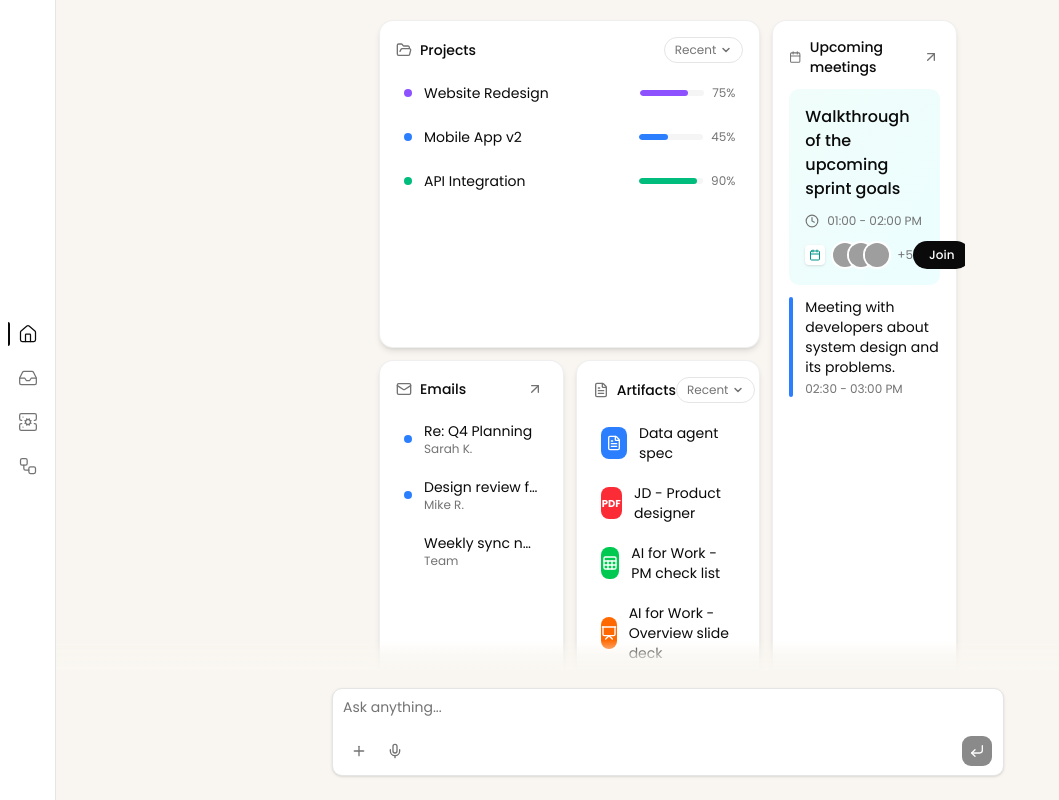
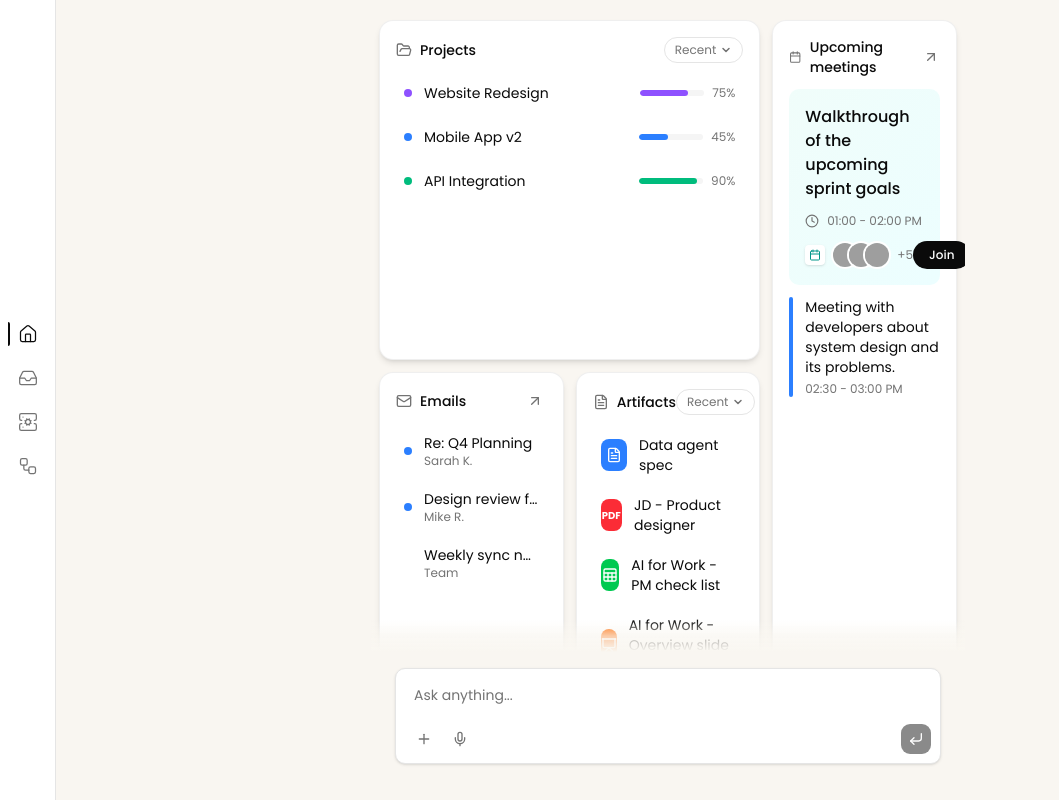
Before and after one commit to miketdonahue/writer-future, a Next.js app: page /home in a window 1280 px wide. Shown: the whole page, without its empty margins (0-1059 px from the left). Built offline with nearby package versions, Linux system fonts and the light colour scheme; grey boxes are pictures that could not be loaded; what @trpc/react-query would draw is missing.

Commit message:
Change chat composer back to first column

```diff
--- a/src/app/agents/page.tsx
+++ b/src/app/agents/page.tsx
@@ -1,6 +1,6 @@
 export default function AgentsPage() {
   return (
-    <>
+    <div className="pb-(--composer-height)">
       <h1 className="text-lg font-medium tracking-tight text-foreground">Agents</h1>
       <p className="mt-3 text-sm leading-relaxed text-muted-foreground">
         Lorem ipsum dolor sit amet, consectetur adipiscing elit. Pellentesque vitae ligula sit amet
@@ -81,6 +81,6 @@ export default function AgentsPage() {
         ultrices posuere cubilia curae; Nam et sem in lacus facilisis laoreet. Aliquam sed dolor in
         lorem bibendum posuere.
       </p>
-    </>
+    </div>
   );
 }
--- a/src/app/automations/page.tsx
+++ b/src/app/automations/page.tsx
@@ -1,11 +1,11 @@
 export default function AutomationsPage() {
   return (
-    <>
+    <div className="pb-(--composer-height)">
       <h1 className="text-lg font-medium tracking-tight text-foreground">Automations</h1>
       <p className="mt-3 text-sm leading-relaxed text-muted-foreground">
         Rules, triggers, and actions that keep work moving. Set up automatic routing, notifications,
         and publishing workflows.
       </p>
-    </>
+    </div>
   );
 }
--- a/src/app/home/page.tsx
+++ b/src/app/home/page.tsx
@@ -3,9 +3,12 @@
 import {
   ArrowUpRight,
   Calendar,
+  CheckCircle2,
+  Circle,
   Clock,
   FileText,
   FolderOpen,
+  ListTodo,
   Mail,
   Presentation,
   Sheet,
@@ -13,6 +16,7 @@ import {
 import { useState } from "react";
 import { useDetailPane } from "@/components/detail-pane-context";
 import { Avatar, AvatarFallback, AvatarGroup, AvatarImage } from "@/components/ui/avatar";
+import { ScrollArea } from "@/components/ui/scroll-area";
 import { cn } from "@/lib/utils";
 
 // Mock data
@@ -59,6 +63,13 @@ const emails = [
   { id: 1, subject: "Re: Q4 Planning", from: "Sarah K.", unread: true },
   { id: 2, subject: "Design review feedback", from: "Mike R.", unread: true },
   { id: 3, subject: "Weekly sync notes", from: "Team", unread: false },
+];
+
+const todos = [
+  { id: 1, title: "Send sprint goals recap to stakeholders", due: "Today", done: false, tag: "5m" },
+  { id: 2, title: "Review design system updates", due: "Tomorrow", done: false, tag: "Review" },
+  { id: 3, title: "Confirm venue for customer workshop", due: "Wed", done: true, tag: "Ops" },
+  { id: 4, title: "Draft 1-page brief for data agent", due: "Fri", done: false, tag: "Writing" },
 ];
 
 function FileIcon({ type }: { type: string }) {
@@ -133,9 +144,9 @@ export default function HomePage() {
   };
 
   return (
-    <div className="min-h-full p-2">
+    <div className="min-h-full p-2 pb-(--composer-height)">
       {/* Grid layout */}
-      <div className="grid min-h-full grid-cols-1 gap-3 sm:grid-cols-2 lg:grid-cols-3 lg:grid-rows-[minmax(0,1fr)_minmax(0,1fr)]">
+      <div className="grid min-h-full grid-cols-1 gap-3 sm:grid-cols-2 lg:grid-cols-3 lg:grid-rows-[minmax(0,1fr)_minmax(0,1fr)_minmax(0,1fr)]">
         {/* Projects Card - Top / Wide */}
         <WidgetCard className="h-full sm:col-span-2 lg:col-span-2 lg:row-start-1">
           <WidgetHeader
@@ -190,7 +201,7 @@ export default function HomePage() {
         </WidgetCard>
 
         {/* Upcoming Meetings Card - Right / Tall */}
-        <WidgetCard className="h-full lg:col-start-3 lg:row-span-2">
+        <WidgetCard className="h-full lg:col-start-3 lg:row-span-3 lg:row-start-1">
           <WidgetHeader
             icon={Calendar}
             title="Upcoming meetings"
@@ -337,6 +348,70 @@ export default function HomePage() {
             ))}
           </div>
         </WidgetCard>
+
+        {/* Todos Card - Third Row / Wide */}
+        <WidgetCard className="flex h-full min-h-0 flex-col sm:col-span-2 lg:col-span-2 lg:col-start-1 lg:row-start-3">
+          <WidgetHeader
+            icon={ListTodo}
+            title="Todos"
+            action={
+              <button
+                type="button"
+                className="flex items-center gap-1 rounded-full border border-border bg-card px-2.5 py-1 text-xs text-muted-foreground transition-colors hover:bg-muted"
+              >
+                Today
+                <svg className="size-3" viewBox="0 0 12 12" fill="none" aria-hidden="true">
+                  <path
+                    d="M3 4.5L6 7.5L9 4.5"
+                    stroke="currentColor"
+                    strokeWidth="1.5"
+                    strokeLinecap="round"
+                    strokeLinejoin="round"
+                  />
+                </svg>
+              </button>
+            }
+          />
+
+          <ScrollArea className="min-h-0 flex-1">
+            <div className="space-y-1 pr-2">
+              {todos.map((todo) => (
+                <div
+                  key={todo.id}
+                  className={cn(
+                    "group flex items-start gap-3 rounded-lg p-2 transition-colors hover:bg-muted/50",
+                    todo.done && "opacity-80"
+                  )}
+                >
+                  <div className="mt-0.5 text-muted-foreground">
+                    {todo.done ? (
+                      <CheckCircle2 className="size-4 text-emerald-600" />
+                    ) : (
+                      <Circle className="size-4" />
+                    )}
+                  </div>
+                  <div className="min-w-0 flex-1">
+                    <p
+                      className={cn(
+                        "truncate text-sm text-foreground",
+                        todo.done && "text-muted-foreground line-through"
+                      )}
+                    >
+                      {todo.title}
+                    </p>
+                    <div className="mt-1 flex items-center gap-2">
+                      <span className="text-xs text-muted-foreground">{todo.due}</span>
+                      <span className="text-muted-foreground/40">•</span>
+                      <span className="rounded-full bg-muted px-2 py-0.5 text-[10px] font-medium text-muted-foreground">
+                        {todo.tag}
+                      </span>
+                    </div>
+                  </div>
+                </div>
+              ))}
+            </div>
+          </ScrollArea>
+        </WidgetCard>
       </div>
     </div>
   );
--- a/src/components/app-shell.tsx
+++ b/src/components/app-shell.tsx
@@ -35,7 +35,7 @@ function AppShellInner({ children }: { children: React.ReactNode }) {
   const pathname = usePathname();
   const prevPathname = useRef(pathname);
   const { isOpen, content, close, setContent } = useDetailPane();
-  const composerHeight = "96px";
+  const composerHeight = "160px";
 
   const getIsActive = (href: string) => {
     return pathname.startsWith(href);
@@ -103,12 +103,9 @@ function AppShellInner({ children }: { children: React.ReactNode }) {
         >
           <main className="h-full w-[calc(50%-6px)] shrink-0 overflow-hidden">
             <div className="relative h-full">
-              <div className="h-full overflow-auto pb-40">
+              <div className="h-full overflow-auto pb-(--composer-height)">
                 <PageTransition>{children}</PageTransition>
               </div>
-            </div>
-          </main>
-        </motion.div>
 
               <div className="pointer-events-none absolute inset-x-0 bottom-0 z-20">
                 <div className="absolute inset-x-0 -top-8 h-8 bg-linear-to-t from-background-warm via-background-warm/70 to-transparent" />
@@ -118,6 +115,9 @@ function AppShellInner({ children }: { children: React.ReactNode }) {
                   </div>
                 </div>
               </div>
+            </div>
+          </main>
+        </motion.div>
 
         {/* Detail Pane - uses AnimatePresence for proper enter/exit */}
         <AnimatePresence>
@@ -127,9 +127,9 @@ function AppShellInner({ children }: { children: React.ReactNode }) {
               animate={{ x: 0, opacity: 1 }}
               exit={{ x: 16, opacity: 0 }}
               transition={{ duration: 0.3, ease: [0.4, 0, 0.2, 1] }}
-              className="absolute right-0 top-0 flex h-[calc(100%-var(--composer-height))] w-1/2 justify-center p-3 pl-1.5"
+              className="absolute right-0 top-0 flex h-full w-1/2 justify-center"
             >
-              <aside className="relative h-full w-full max-w-[calc(100%-6px)] overflow-y-auto rounded-lg border border-border bg-background px-6 pt-6 pb-20">
+              <aside className="relative h-full w-full overflow-y-auto border-l border-border bg-background px-6 py-6">
                 <Button
                   type="button"
                   variant="ghost"
@@ -140,16 +140,7 @@ function AppShellInner({ children }: { children: React.ReactNode }) {
                 >
                   <X className="size-4" />
                 </Button>
-                {content || (
-                  <>
-                    <h2 className="text-sm font-medium text-muted-foreground">Details</h2>
-                    <p className="mt-3 text-sm leading-relaxed text-muted-foreground">
-                      This panel shows contextual information. When you select a document, its
-                      metadata appears here. When you view a teammate, their activity shows. The
-                      right column adapts to the left.
-                    </p>
-                  </>
-                )}
+                {content}
               </aside>
             </motion.div>
           )}
--- a/src/components/chat-composer.tsx
+++ b/src/components/chat-composer.tsx
@@ -45,6 +45,7 @@ export function ChatComposer({
         // Style the internal InputGroup (the actual visual container).
         "**:data-[slot=input-group]:rounded-lg **:data-[slot=input-group]:border-border",
         "**:data-[slot=input-group]:bg-background **:data-[slot=input-group]:shadow-sm",
+        "**:data-[slot=input-group]:p-2",
         // InputGroup dims itself when any child is disabled; keep the composer readable.
         "**:data-[slot=input-group]:opacity-100",
         className
@@ -62,7 +63,7 @@ export function ChatComposer({
         />
       </PromptInputBody>
 
-      <PromptInputFooter>
+      <PromptInputFooter className="pb-0 px-0 pl-1">
         <PromptInputTools>
           <PromptInputActionMenu>
             <PromptInputActionMenuTrigger />
```
Also changed, not shown: src/app/inbox/page.tsx (+3 -3 lines). Lines whose indentation alone changed are shown as unchanged.
